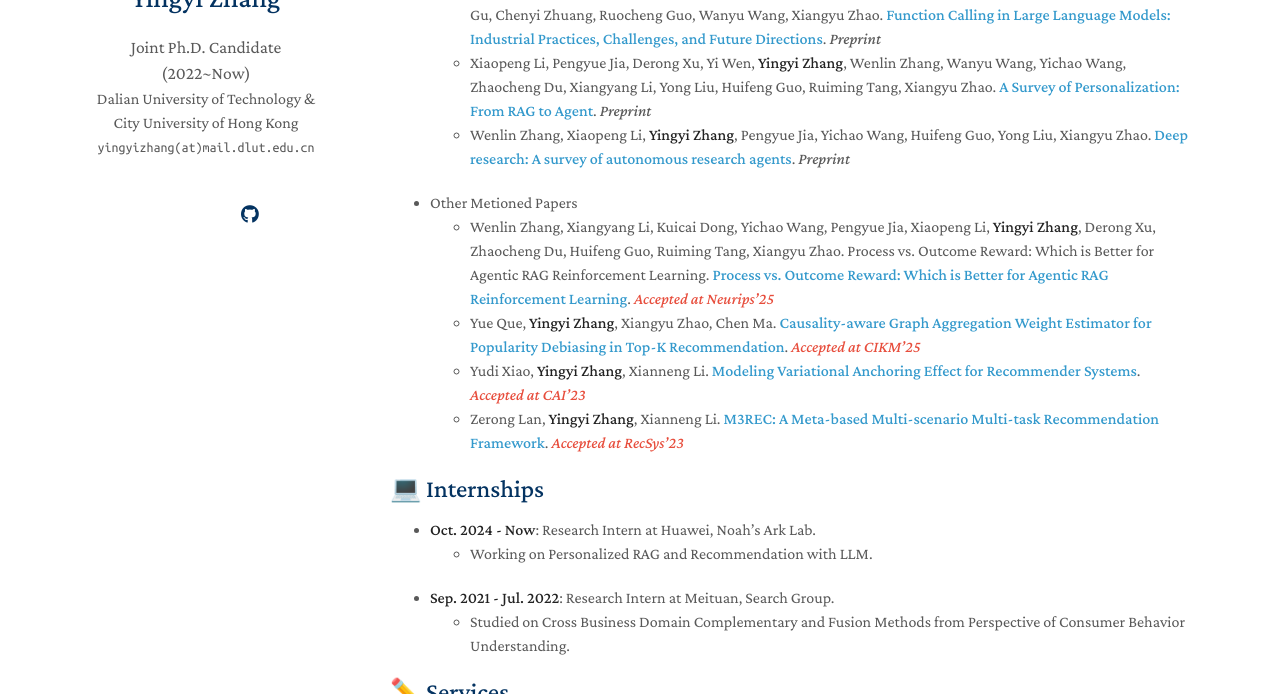
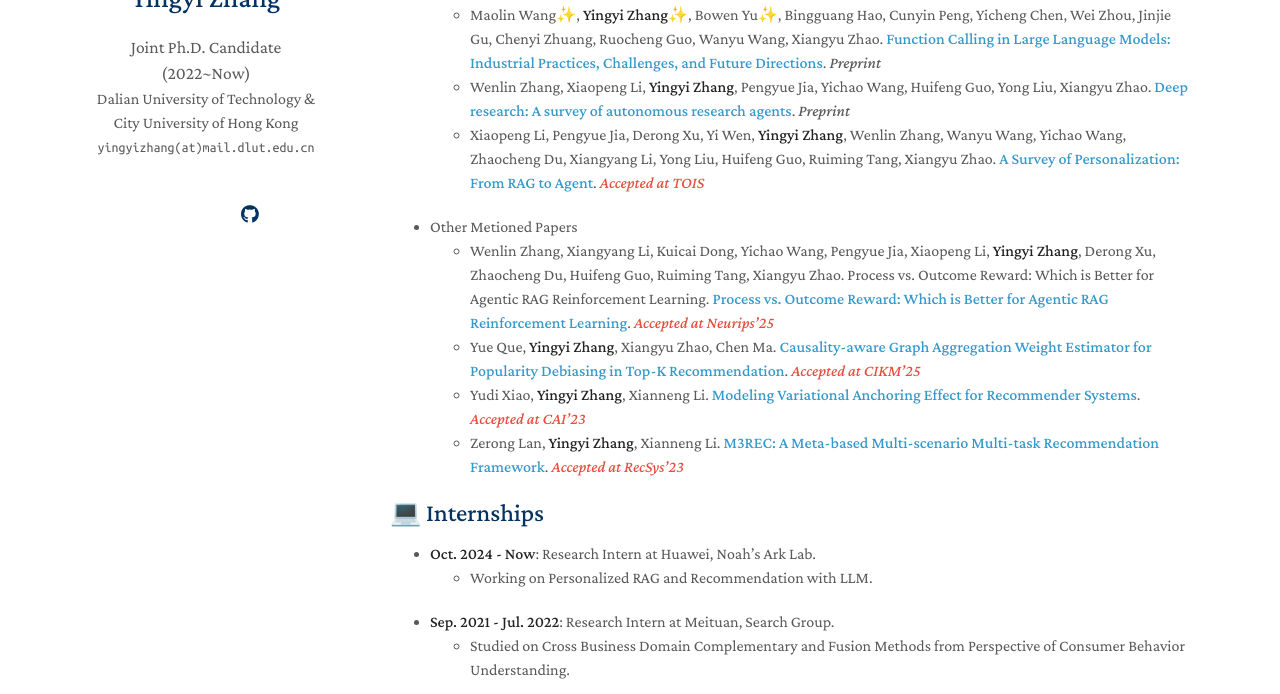
Before and after one commit to Zhang-Yingyi/Zhang-Yingyi.github.io, a Jekyll site: the page built from index.md, in a window 1280 px wide and 900 px high, scrolled down 3080 px, cut to the strip 206-900 px from the top of the window. Built offline with Jekyll 4.4.1, drawn with Linux system fonts in a browser that asks for light colours; a style sheet for code colours, icons or effects is not loaded; our own code applies the rules of GitHub Pages for plain Markdown files; some of the changed text lies outside the part shown.

Commit message:
update survey

```diff
--- a/index.md
+++ b/index.md
@@ -13,6 +13,7 @@
 
 
 ## 🔥 News
+- **[Dec. 2025]** Our <strong> <i style="color:#e74d3c">Survey</i></strong> paper about *Personalized RAG* is accepted to **TOIS**, congrats to Xiaopeng!
 - **[Nov. 2025]** I am awarded the <strong><i style="color:#e74d3c">Student Scholarship</i></strong> prize at **AAAI'26**!
 - **[Nov. 2025]** Our paper about *Personalized Pre-Retrieval* is accepted to **AAAI'26** as <strong> <i style="color:#e74d3c">🌟ORAL</i></strong>!
 - **[Nov. 2025]** Our paper about *LLM4Rank* is accepted to **AAAI'26**, congrats to Zhewei!
@@ -43,12 +44,12 @@
     - Maolin Wang✨, **Yingyi Zhang**✨, Bowen Yu✨, Bingguang Hao, Cunyin Peng, Yicheng Chen, Wei Zhou, Jinjie Gu, Chenyi Zhuang, Ruocheng Guo, Wanyu Wang, Xiangyu Zhao.
     **[Function Calling in Large Language Models: Industrial Practices, Challenges, and Future Directions](https://openreview.net/pdf?id=LNxVGPedFW)**.
     *Preprint*
-    - Xiaopeng Li, Pengyue Jia, Derong Xu, Yi Wen, **Yingyi Zhang**, Wenlin Zhang, Wanyu Wang, Yichao Wang, Zhaocheng Du, Xiangyang Li, Yong Liu, Huifeng Guo, Ruiming Tang, Xiangyu Zhao.
-    **[A Survey of Personalization: From RAG to Agent](https://arxiv.org/abs/2504.10147)**.
-    *Preprint*
     - Wenlin Zhang, Xiaopeng Li, **Yingyi Zhang**, Pengyue Jia, Yichao Wang, Huifeng Guo, Yong Liu, Xiangyu Zhao.
     **[Deep research: A survey of autonomous research agents](https://arxiv.org/abs/2508.12752)**.
     *Preprint*
+    - Xiaopeng Li, Pengyue Jia, Derong Xu, Yi Wen, **Yingyi Zhang**, Wenlin Zhang, Wanyu Wang, Yichao Wang, Zhaocheng Du, Xiangyang Li, Yong Liu, Huifeng Guo, Ruiming Tang, Xiangyu Zhao.
+    **[A Survey of Personalization: From RAG to Agent](https://arxiv.org/abs/2504.10147)**.
+    *<i style="color:#e74d3c">Accepted at TOIS</i>*
 
 - Other Metioned Papers
     - Wenlin Zhang, Xiangyang Li, Kuicai Dong, Yichao Wang, Pengyue Jia, Xiaopeng Li, **Yingyi Zhang**, Derong Xu, Zhaocheng Du, Huifeng Guo, Ruiming Tang, Xiangyu Zhao.
```
